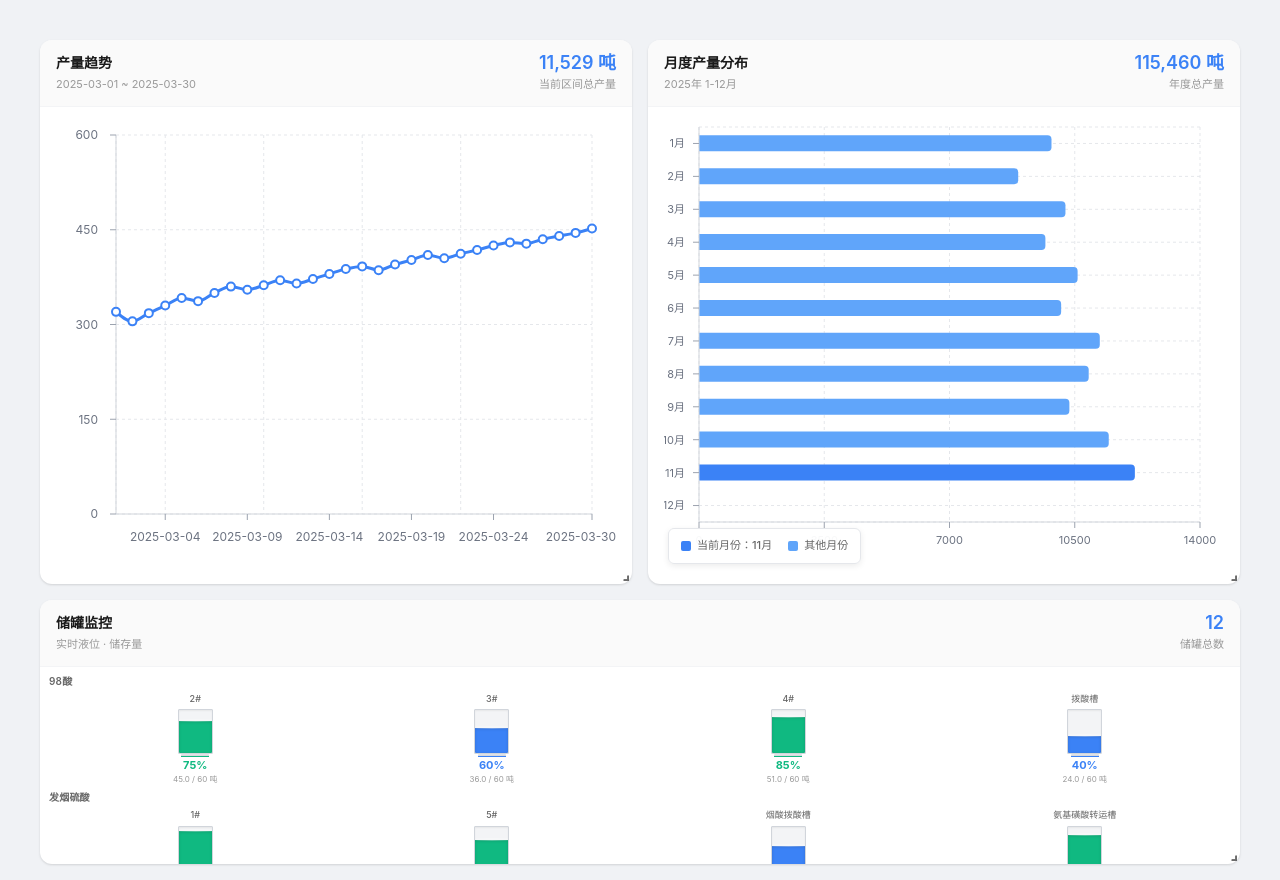
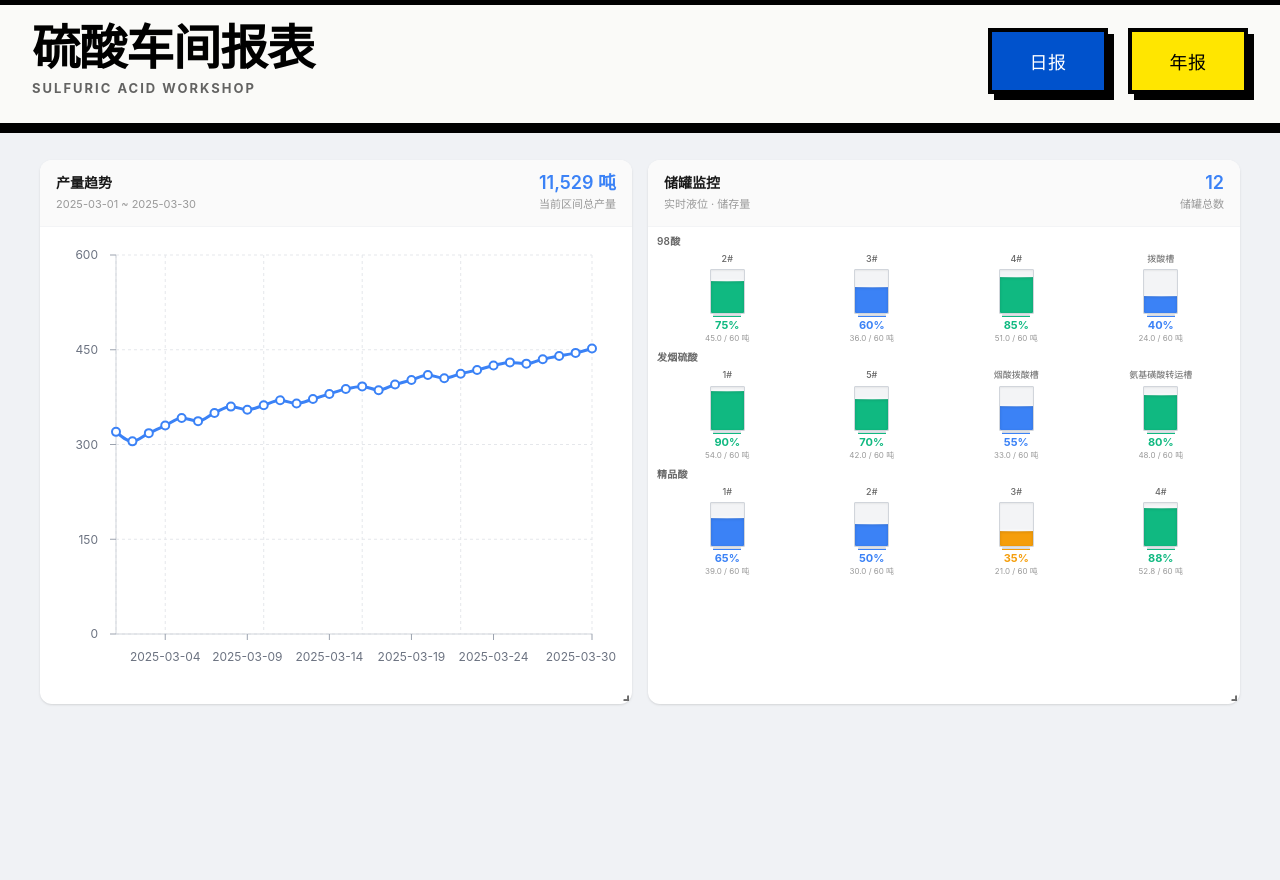
Before and after one commit to rui-xxy/webui, a React (Vite) app in the folder my-app/src/renderer/: page / in a window 1280 px wide. After the commit the page ends 800 px from the top, so only its background shows below. Built offline with nearby package versions, Linux system fonts and the light colour scheme.

Commit message:
feat: 添加硫酸车间报表头部组件和布局切换功能
添加新野兽派风格的头部组件，支持日报和年报的切换功能
重构仪表盘布局，根据报表类型显示不同的图表组件
更新全局样式以适配新的头部组件和布局结构

```diff
--- a/my-app/src/renderer/src/assets/main.css
+++ b/my-app/src/renderer/src/assets/main.css
@@ -10,10 +10,142 @@ body {
   height: 100vh;
   width: 100vw;
   display: flex;
+  flex-direction: column;
   align-items: stretch;
-  justify-content: center;
-  padding: 24px;
+  justify-content: flex-start;
+  padding: 0;
   box-sizing: border-box;
+}
+
+/* 新野兽派风格头部栏 */
+.brutalist-header {
+  background: #FAFAF8;
+  border-bottom: 5px solid #000000;
+  box-shadow: 0 5px 0 0 #000000;
+  flex-shrink: 0;
+  position: relative;
+}
+
+.brutalist-header::before {
+  content: '';
+  position: absolute;
+  top: 0;
+  left: 0;
+  right: 0;
+  height: 5px;
+  background: #000000;
+}
+
+.brutalist-header-content {
+  display: flex;
+  align-items: center;
+  justify-content: space-between;
+  padding: 24px 32px;
+  max-width: 100%;
+}
+
+.brutalist-title-section {
+  display: flex;
+  flex-direction: column;
+  gap: 6px;
+}
+
+.brutalist-title {
+  font-size: 48px;
+  font-weight: 900;
+  color: #000000;
+  margin: 0;
+  letter-spacing: -1px;
+  text-transform: uppercase;
+  font-family: -apple-system, BlinkMacSystemFont, "Segoe UI", "Helvetica Neue", Arial, sans-serif;
+  line-height: 1;
+}
+
+.brutalist-subtitle {
+  font-size: 13px;
+  font-weight: 700;
+  color: #000000;
+  letter-spacing: 2px;
+  text-transform: uppercase;
+  opacity: 0.6;
+}
+
+.brutalist-tabs {
+  display: flex;
+  gap: 20px;
+  align-items: center;
+}
+
+.brutalist-tab {
+  position: relative;
+  padding: 16px 32px;
+  border: 4px solid #000000;
+  font-size: 18px;
+  font-weight: 900;
+  cursor: pointer;
+  transition: all 0.15s cubic-bezier(0.4, 0, 0.2, 1);
+  text-transform: uppercase;
+  letter-spacing: 0.5px;
+  min-width: 120px;
+  box-shadow: 6px 6px 0 0 #000000;
+}
+
+.brutalist-tab:hover {
+  transform: translate(2px, 2px);
+  box-shadow: 4px 4px 0 0 #000000;
+}
+
+.brutalist-tab:active {
+  transform: translate(6px, 6px);
+  box-shadow: 0 0 0 0 #000000;
+}
+
+.brutalist-tab-daily {
+  background: #0066FF;
+  color: #FFFFFF;
+}
+
+.brutalist-tab-daily.active {
+  background: #0052CC;
+}
+
+.brutalist-tab-yearly {
+  background: #FFE600;
+  color: #000000;
+}
+
+.brutalist-tab-yearly.active {
+  background: #FFCC00;
+}
+
+.brutalist-tab-text {
+  position: relative;
+  z-index: 1;
+  display: block;
+}
+
+/* 旧样式移除 */
+.dashboard-header,
+.dashboard-header-content,
+.dashboard-title-section,
+.dashboard-title,
+.dashboard-subtitle,
+.report-tabs,
+.report-tab {
+  display: none;
+}
+
+/* 仪表盘内容区 */
+.dashboard-content {
+  flex: 1;
+  overflow: auto;
+  min-height: 0;
+  padding: 16px 24px 32px;
+  background: #f0f2f5;
+}
+
+.dashboard-content > .layout {
+  min-height: calc(100vh - 160px);
 }
 
 /* 仪表盘网格布局背景 */
--- a/my-app/src/renderer/src/components/DashboardLayout.tsx
+++ b/my-app/src/renderer/src/components/DashboardLayout.tsx
@@ -1,5 +1,7 @@
 import type React from 'react'
+import { useMemo, useState } from 'react'
 import { Responsive, WidthProvider, type Layout } from 'react-grid-layout'
+import Header from './Header'
 import ProductionLineChart from './ProductionLineChart'
 import MonthlyTreemap from './MonthlyTreemap'
 import StorageTanks from './StorageTanks'
@@ -24,85 +26,94 @@ const cols = {
   xxs: 4
 }
 
-const initialLayout: Layout[] = [
-  {
-    i: 'production-line-chart',
-    x: 0,
-    y: 0,
-    w: 6,
-    h: 10
-  },
-  {
-    i: 'monthly-treemap',
-    x: 6,
-    y: 0,
-    w: 6,
-    h: 10
-  },
-  {
-    i: 'storage-tanks',
-    x: 0,
-    y: 10,
-    w: 12,
-    h: 5
-  }
+const dailyLayout: Layout[] = [
+  { i: 'production-line-chart', x: 0, y: 0, w: 6, h: 10 },
+  { i: 'storage-tanks', x: 6, y: 0, w: 6, h: 10 }
 ]
 
-function DashboardLayout(): React.JSX.Element {
-  const handleLayoutChange = (currentLayout: Layout[]): void => {
-    // 将来可以把布局存到 localStorage 或接口
-    // console.log('layout changed', currentLayout)
-  }
+const yearlyLayout: Layout[] = [
+  { i: 'monthly-treemap', x: 0, y: 0, w: 12, h: 10 }
+]
+
+type ReportType = 'daily' | 'yearly'
+
+const cloneLayout = (layout: Layout[]): Layout[] => layout.map((item) => ({ ...item }))
+
+const buildLayouts = (layout: Layout[]): Record<string, Layout[]> => ({
+  lg: cloneLayout(layout),
+  md: cloneLayout(layout),
+  sm: cloneLayout(layout),
+  xs: cloneLayout(layout),
+  xxs: cloneLayout(layout)
+})
+
+function DailyReportGrid(): React.JSX.Element {
+  const layouts = useMemo(() => buildLayouts(dailyLayout), [])
 
   return (
-    <div
-      style={{
-        width: '100%',
-        height: '100vh',
-        padding: 0,
-        boxSizing: 'border-box',
-        backgroundColor: 'transparent'
-      }}
-    >
     <ResponsiveGridLayout
       className="layout"
       breakpoints={breakpoints}
       cols={cols}
-        layouts={{ lg: initialLayout }}
+      layouts={layouts}
       rowHeight={40}
       margin={[16, 16]}
-        onLayoutChange={handleLayoutChange}
       draggableHandle=".sa-chart-card"
     >
       <div
         key="production-line-chart"
-          style={{
-            display: 'flex',
-            flexDirection: 'column'
-          }}
+        style={{ display: 'flex', flexDirection: 'column' }}
       >
         <ProductionLineChart />
       </div>
       <div
-          key="monthly-treemap"
-          style={{
-            display: 'flex',
-            flexDirection: 'column'
-          }}
-        >
-          <MonthlyTreemap />
-        </div>
-        <div
         key="storage-tanks"
-          style={{
-            display: 'flex',
-            flexDirection: 'column'
-          }}
+        style={{ display: 'flex', flexDirection: 'column' }}
       >
         <StorageTanks />
       </div>
     </ResponsiveGridLayout>
+  )
+}
+
+function YearlyReportGrid(): React.JSX.Element {
+  const layouts = useMemo(() => buildLayouts(yearlyLayout), [])
+
+  return (
+    <ResponsiveGridLayout
+      className="layout"
+      breakpoints={breakpoints}
+      cols={cols}
+      layouts={layouts}
+      rowHeight={40}
+      margin={[16, 16]}
+      draggableHandle=".sa-chart-card"
+    >
+      <div
+        key="monthly-treemap"
+        style={{ display: 'flex', flexDirection: 'column' }}
+      >
+        <MonthlyTreemap />
       </div>
+    </ResponsiveGridLayout>
+  )
+}
+
+function DashboardLayout(): React.JSX.Element {
+  const [currentReport, setCurrentReport] = useState<ReportType>('daily')
+
+  const handleReportChange = (type: ReportType): void => {
+    setCurrentReport(type)
+  }
+
+  return (
+    <>
+      <Header currentReport={currentReport} onReportChange={handleReportChange} />
+
+      <div className="dashboard-content">
+        {currentReport === 'daily' ? <DailyReportGrid /> : <YearlyReportGrid />}
+      </div>
+    </>
   )
 }
 
--- /dev/null
+++ b/my-app/src/renderer/src/components/Header.tsx
@@ -0,0 +1,40 @@
+import React from 'react'
+
+type ReportType = 'daily' | 'yearly'
+
+interface HeaderProps {
+  currentReport: ReportType
+  onReportChange: (type: ReportType) => void
+}
+
+function Header({ currentReport, onReportChange }: HeaderProps): React.JSX.Element {
+  return (
+    <div className="brutalist-header">
+      <div className="brutalist-header-content">
+        {/* 标题 */}
+        <div className="brutalist-title-section">
+          <h1 className="brutalist-title">硫酸车间报表</h1>
+          <div className="brutalist-subtitle">SULFURIC ACID WORKSHOP</div>
+        </div>
+
+        {/* 新野兽派按钮组 */}
+        <div className="brutalist-tabs">
+          <button
+            className={`brutalist-tab brutalist-tab-daily ${currentReport === 'daily' ? 'active' : ''}`}
+            onClick={() => onReportChange('daily')}
+          >
+            <span className="brutalist-tab-text">日报</span>
+          </button>
+          <button
+            className={`brutalist-tab brutalist-tab-yearly ${currentReport === 'yearly' ? 'active' : ''}`}
+            onClick={() => onReportChange('yearly')}
+          >
+            <span className="brutalist-tab-text">年报</span>
+          </button>
+        </div>
+      </div>
+    </div>
+  )
+}
+
+export default Header
```
Lines whose indentation alone changed are shown as unchanged.
